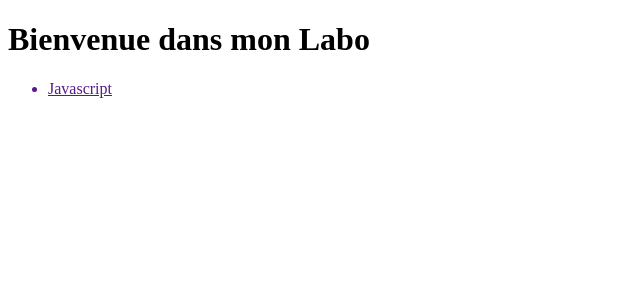
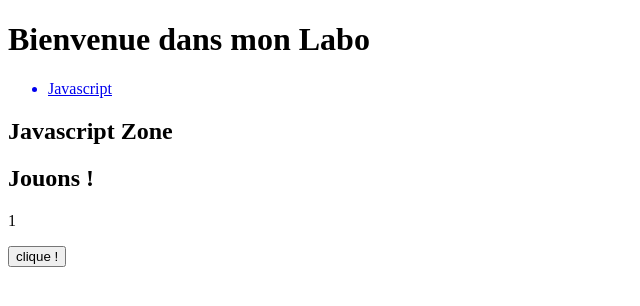
Before and after one commit to 7S-Coder/my_lab, a plain HTML site: page index.html in a window 1280 px wide. Shown: the whole page, without its empty margins (0-640 px from the left). Drawn offline with Linux system fonts and the light colour scheme.

Commit message:
added a game in javascript area called jouons

```diff
--- a/index.html
+++ b/index.html
@@ -8,21 +8,28 @@
 </head>
 
 <body>
-
     <header>
         <h1>Bienvenue dans mon Labo</h1>
         <nav>
             <ul>
-                <a href="">
+                <a href="#javscriptArea">
                     <li>Javascript</li>
                 </a>
             </ul>
         </nav>
     </header>
-
-    <main></main>
-
+    <main>
+        <section id="javascriptArea">
+            <h1>Javascript Zone</h1>
+            <h2>Jouons !</h2>
+            <label for="number">
+                <p id="number">1</p>
+                <button onclick="addOne()"> clique !</button>
+            </label>
+        </section>
+    </main>
     <footer></footer>
+    <script src="index.js"></script>
 </body>
 
 </html>
--- /dev/null
+++ b/index.js
@@ -0,0 +1,7 @@
+function addOne() {
+  let numberElement = document.getElementById("number");
+  let number = parseInt(numberElement.textContent, 10);
+  number++;
+  numberElement.textContent = number;
+  console.log(number);
+}
```
